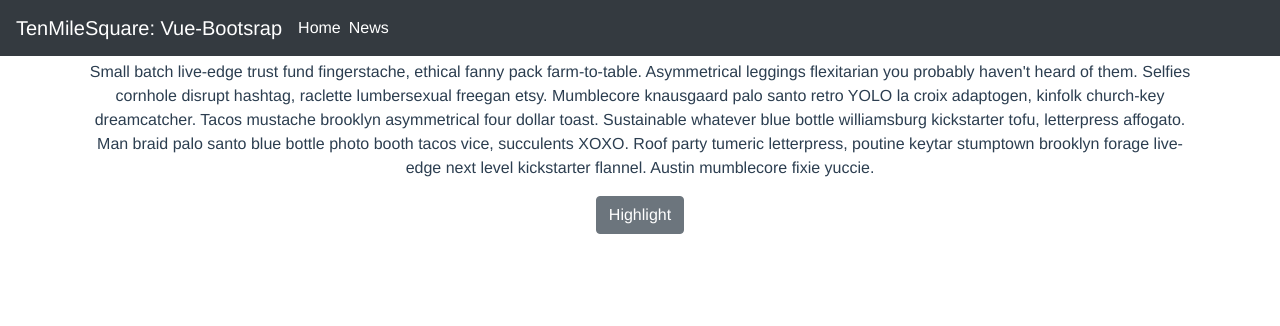
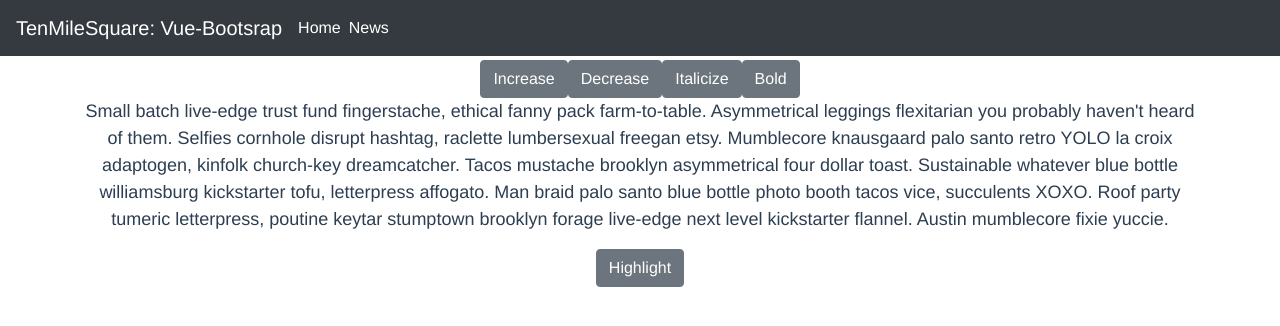
Before and after one commit to lee025/TMS-Vue, a Vue app: page /#/home in a window 1280 px wide. Shown: the top 326 px of the page. Built offline with nearby package versions, Linux system fonts and the light colour scheme.

Commit message:
/Home Font Editor (size, style, weight)

```diff
--- a/src/components/Home.vue
+++ b/src/components/Home.vue
@@ -1,7 +1,11 @@
 <template>
   <div>
     <b-container class="mb-3">
-      <p @click="highlight">
+      <b-button @click="incFontSize">Increase</b-button>
+      <b-button @click="decFontSize">Decrease</b-button>
+      <b-button @click="italics">Italicize</b-button>
+      <b-button @click="bold">Bold</b-button>
+      <p @click="highlight" v-bind:style="{ fontSize: fontSize + 'px', fontStyle: fontStyle, fontWeight: fontWeight }">
         Small batch live-edge trust fund fingerstache, ethical fanny pack farm-to-table. Asymmetrical leggings flexitarian you probably haven't heard of them. Selfies cornhole disrupt hashtag, raclette lumbersexual freegan etsy. Mumblecore knausgaard palo santo retro YOLO la croix adaptogen, kinfolk church-key dreamcatcher.
         Tacos mustache brooklyn asymmetrical four dollar toast. Sustainable whatever blue bottle williamsburg kickstarter tofu, letterpress affogato. Man braid palo santo blue bottle photo booth tacos vice, succulents XOXO. Roof party tumeric letterpress, poutine keytar stumptown brooklyn forage live-edge next level kickstarter flannel. Austin mumblecore fixie yuccie.
       </p>
@@ -22,14 +26,21 @@ export default {
     return {
       highlighted: [],
       timeStamp: '',
-      input: ''
+      fontSize: 18,
+      fontStyle: 'normal',
+      fontWeight: 'normal'
     }
   },
   methods: {
     highlightBtn: function highlightBtn (e) {
-      e.target.previousElementSibling.classList.toggle('highlight')
+      const text = e.target.previousElementSibling
+      text.classList.toggle('highlight')
       e.target.parentElement.classList.toggle('cursor')
-      console.log(`${e.target.textContent} button was clicked from the ${this.currentRoute} Page! You can now hightlight text by selecting.`)
+      if (text.classList.contains('highlight')) {
+        console.log(`The ${e.target.textContent} button was clicked from the ${this.currentRoute} Page! You can now hightlight text by selecting.`)
+      } else {
+        console.log('Highlight has been disabled.')
+      }
       // const fullText = e.target.previousElementSibling.textContent
     },
     highlight: function highlight (e) {
@@ -38,6 +49,32 @@ export default {
         this.timeStamp = new Date()
         this.highlighted.push(selection)
       }
+    },
+    incFontSize: function incFontSize (e) {
+      this.fontSize++
+      console.log(`${e.target.textContent} button was clicked from the ${this.currentRoute} Page!`)
+      console.log(`Current Font Size: ${this.fontSize}`)
+    },
+    decFontSize: function decFontSize (e) {
+      this.fontSize--
+      console.log(`${e.target.textContent} button was clicked from the ${this.currentRoute} Page!`)
+      console.log(`Current Font Size: ${this.fontSize}`)
+    },
+    italics: function italics (e) {
+      if (this.fontStyle === 'normal') {
+        this.fontStyle = 'italic'
+      } else {
+        this.fontStyle = 'normal'
+      }
+      console.log(`${e.target.textContent} button was clicked from the ${this.currentRoute} Page!`)
+    },
+    bold: function bold (e) {
+      if (this.fontWeight === 'normal') {
+        this.fontWeight = 'bold'
+      } else {
+        this.fontWeight = 'normal'
+      }
+      console.log(`${e.target.textContent} button was clicked from the ${this.currentRoute} Page!`)
     }
   },
   computed: {
--- a/src/components/News.vue
+++ b/src/components/News.vue
@@ -36,16 +36,21 @@ export default {
       window.open(`${article.url}`)
     },
     highlightBtn: function (e) {
-      e.target.previousElementSibling.classList.toggle('highlight')
-      e.target.previousElementSibling.classList.toggle('cursor')
-      console.log(`${e.target.textContent} button was clicked from the ${this.currentRoute} Page! You can now hightlight text by selecting.`)
+      const text = e.target.previousElementSibling
+      text.classList.toggle('highlight')
+      text.classList.toggle('cursor')
+      if (text.classList.contains('highlight')) {
+        console.log(`The ${e.target.textContent} button was clicked from the ${this.currentRoute} Page! You can now hightlight text by selecting.`)
+      } else {
+        console.log('Highlight has been disabled.')
+      }
     },
     highlight: function (e) {
       const selection = window.getSelection().toString()
       if (e.target.classList.contains('highlight') && selection) {
         this.timeStamp = new Date()
         this.highlights.push(selection)
-        console.log(this.highlights)
+        // console.log(this.highlights)
       }
     }
   },
```
